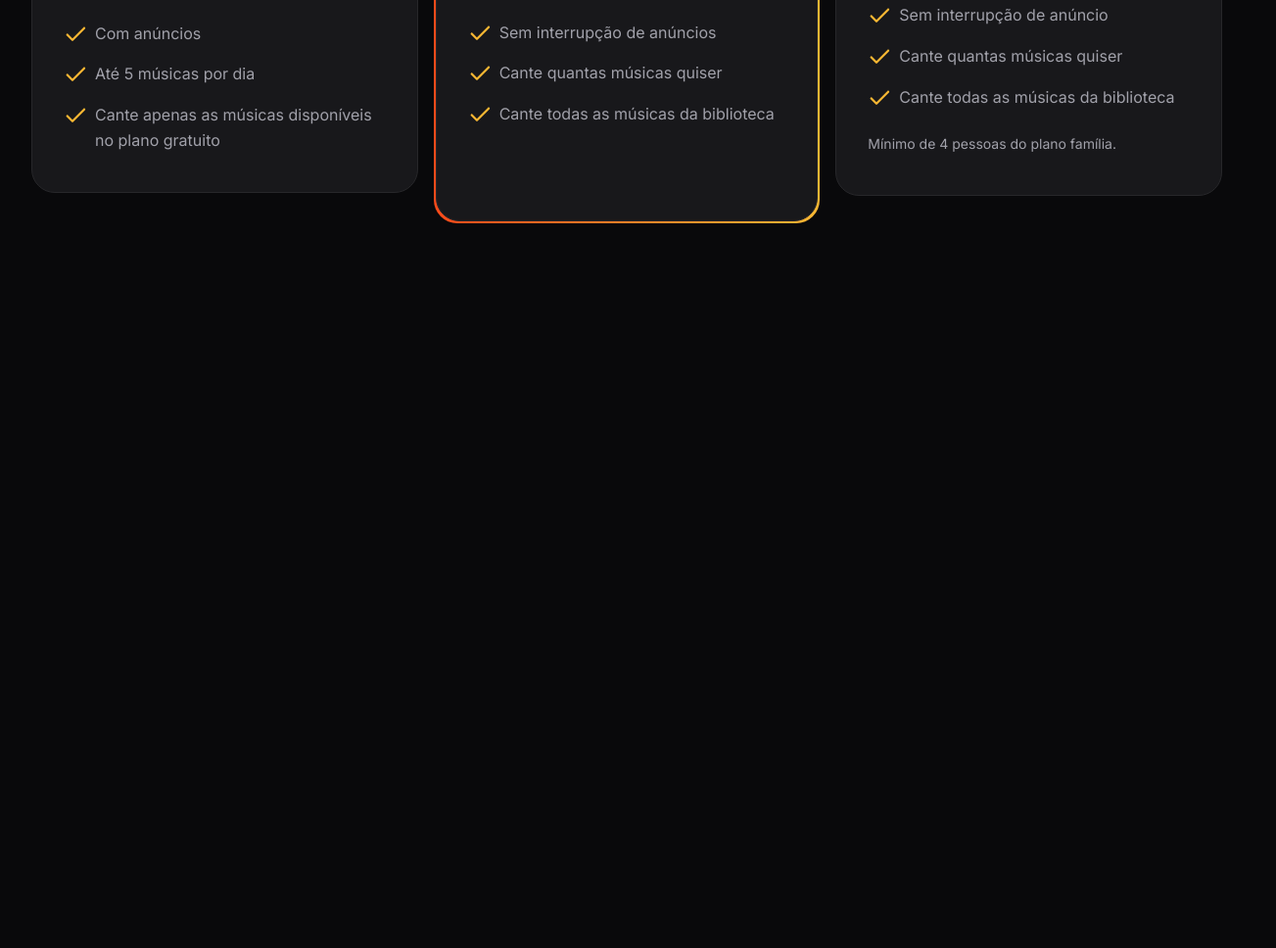
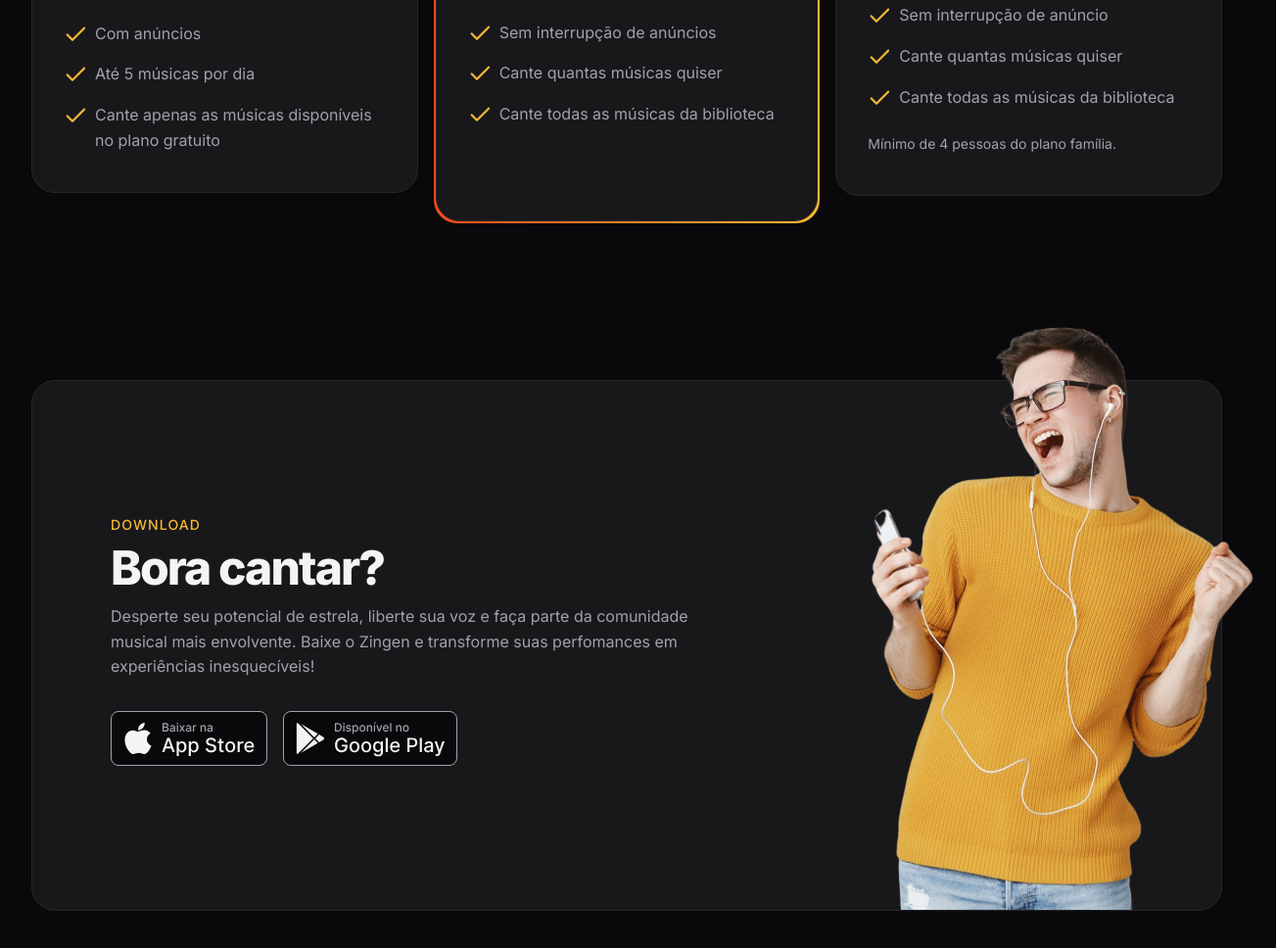
Before and after one commit to Athos-Ferreira/PROJETO-ZINGEN, a plain HTML site: page index.html in a window 1280 px wide. Shown: the part 3239-4207 px from the top of the page at 98% size, 1303 px wide, since content can reach past the window. Before the commit the page ends 3547 px from the top, so only its background shows below. Drawn offline with Linux system fonts and the light colour scheme.

Commit message:
seção download

```diff
--- a/index.html
+++ b/index.html
@@ -174,5 +174,32 @@
         </div>
     </section>
 
+    <section id="download">
+        <div class="container py-xl">
+            <div class="card px-lg even-columns items-center">
+                <div>
+                    <header>
+                        <strong>download</strong>
+                        <h2>Bora cantar?</h2>
+                    </header>
+                    <p>Desperte seu potencial de estrela, liberte sua voz e faça parte da comunidade musical mais envolvente. Baixe o Zingen e transforme suas perfomances em experiências inesquecíveis!</p>
+
+                    <div class="buttons flex gap-1">
+                        <a href="#">
+                            <img src="assets/button-appstore.svg" alt="Baixar da Apple Store">
+                        </a>
+
+                        <a href="#">
+                            <img src="assets/button-playstore.svg" alt="Baixar da Play Store">
+                        </a>
+                    </div>
+                </div>
+                    <img src="assets/rapaz-ouvindo-musica-com-fones-de-ouvido-e-cantando-no-aplicativo-de-karaoke-removebg 1.png" alt="">
+
+                </div>
+            </div>
+        </div>
+    </section>
+
 </body>
 </html>
--- /dev/null
+++ b/styles/download.css
@@ -0,0 +1,34 @@
+#download {
+  .card {
+    padding: 3rem 1.5rem 15rem;
+    position: relative;
+
+    & > img {
+      width: 14.5rem;
+      position: absolute;
+      bottom: 0;
+      right: -3.5rem;
+
+    }
+  }
+
+  .buttons {
+    flex-wrap: wrap;
+    margin-top: 2rem;
+  }
+
+  @media (width >= 80em) {
+    .card {
+      padding: 8.75rem 5rem;
+
+      & > div:nth-child(1) {
+        max-width: 40rem;
+      }
+
+      & > img {
+        width: 29.125rem;
+      }
+    }
+  }
+
+}
--- a/styles/global.css
+++ b/styles/global.css
@@ -53,6 +53,8 @@ html {
   font-size: var(--fs-base);
   line-height: 1.6;
   color: var(--text-color-primary);
+
+  overflow-x: hidden;
 
 }
 
--- a/styles/index.css
+++ b/styles/index.css
@@ -9,3 +9,4 @@
 @import url(cards.css);
 @import url(features.css) (width >= 80rem);
 @import url(pricing.css);
+@import url(download.css);
```
Also changed, not shown: assets/button-appstore.svg (added), assets/button-playstore.svg (added).
